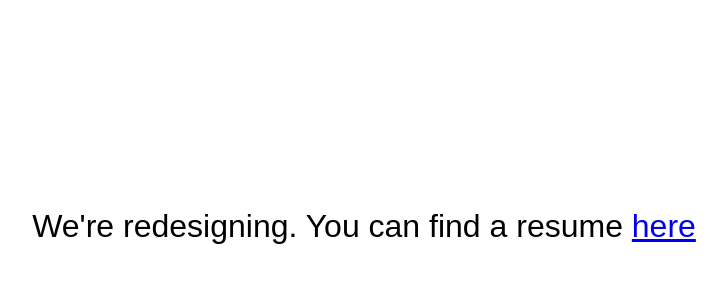
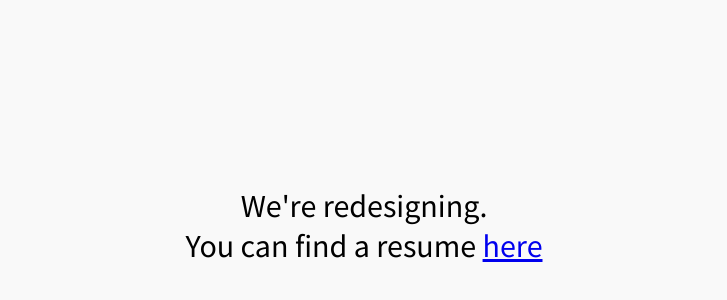
Before and after one commit to kasuboski/kasuboski.github.io, a plain HTML site: page index.html in a window 1280 px wide. Shown: the part 174-474 px from the top of the page, without its empty margins (276-1003 px from the left). Drawn offline with nearby package versions, Linux system fonts and the light colour scheme.

Commit message:
redo centering

```diff
--- a/index.html
+++ b/index.html
@@ -1,6 +1,7 @@
 <html>
 
 <head>
+  <link href="https://fonts.googleapis.com/css?family=Source+Sans+Pro" rel="stylesheet" />
   <link rel="stylesheet" type="text/css" href="style.css" />
   <title>Josh Kasuboski</title>
   <!-- Add jQuery library -->
@@ -8,8 +9,10 @@
 </head>
 
 <body>
-    We're redesigning.
-    You can find a resume&nbsp;<a href="/resumeOnePage.html">here</a>
+    <section id="center">
+        <p>We're redesigning.</p>
+        <p>You can find a resume&nbsp;<a href="/resumeOnePage.html">here</a></p>
+    </section>
     <script>
       (function (i, s, o, g, r, a, m) {
       i['GoogleAnalyticsObject'] = r; i[r] = i[r] || function () {
--- a/style.css
+++ b/style.css
@@ -1,8 +1,18 @@
 body    {
-    font-family: Arial,Helvetica Neue,Helvetica,sans-serif;
+    font-family: 'Source Sans Pro' ,sans-serif;
     margin: 0px;
     font-size: 2em;
+    background: #f9f9f9;
+}
+
+p {
+    margin: 0;
+}
+
+#center {
+    height: 100%;
     display: flex;
+    flex-direction: column;
     justify-content: center;
     align-items: center;
 }
```
